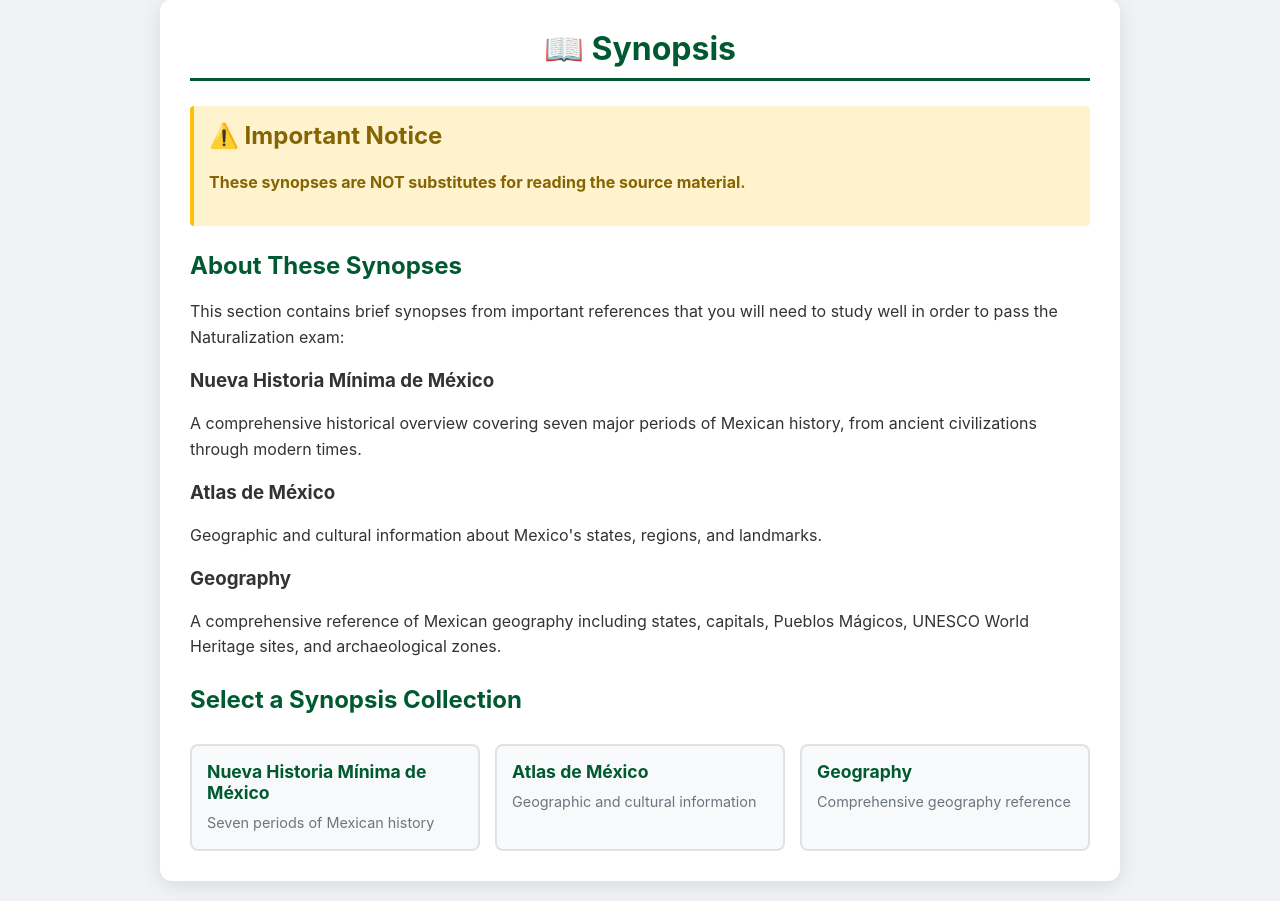
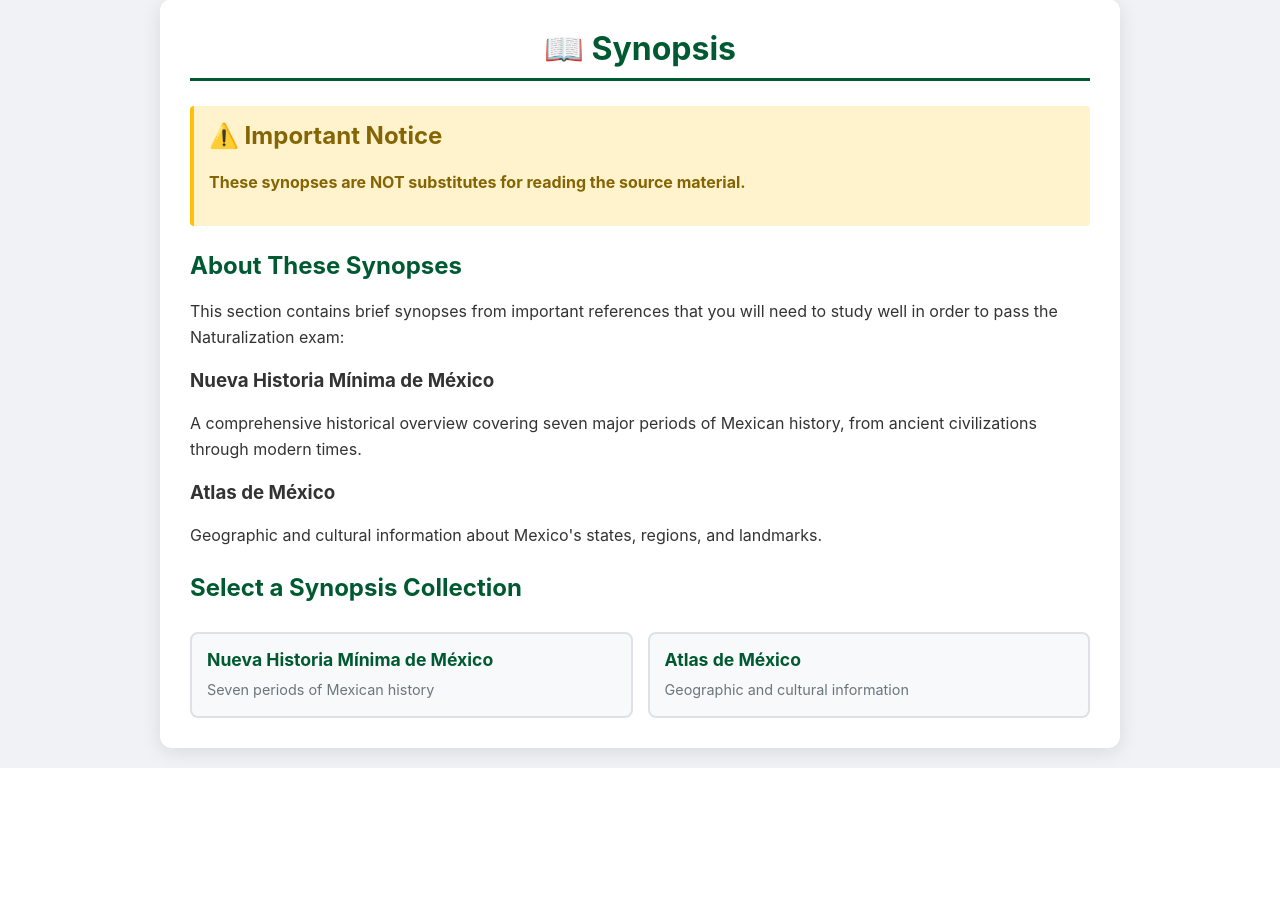
Before and after one commit to AlmostInteractive/Mexico-Naturalization-Study-Tool, a Flask app: page /synopsis in a window 1280 px wide. Shown: the part 101-1002 px from the top of the page. After the commit the page ends 869 px from the top, so only its background shows below. Run offline with Flask 3, Linux system fonts and the light colour scheme.

Commit message:
Fixed speech and made it better for all pages. Removed broken geography synopsis link.

```diff
--- a/app.py
+++ b/app.py
@@ -2751,12 +2751,6 @@ def synopsis_atlas6():
     return render_geography_reference('synopsis_atlas6.html')
 
 
-@app.route('/synopsis_geography')
-def synopsis_geography():
-    """Display the comprehensive geography reference page."""
-    return render_geography_reference('synopsis_geography.html')
-
-
 def render_geography_reference(template_name):
     """Helper function to render geography reference with data."""
     conn = get_db_connection()
--- a/templates/synopsis.html
+++ b/templates/synopsis.html
@@ -45,9 +45,6 @@
         <h3>Atlas de México</h3>
         <p>Geographic and cultural information about Mexico's states, regions, and landmarks.</p>
 
-        <h3>Geography</h3>
-        <p>A comprehensive reference of Mexican geography including states, capitals, Pueblos Mágicos, UNESCO World Heritage sites, and archaeological zones.</p>
-
         <h2>Select a Synopsis Collection</h2>
         <div class="synopsis-links">
             <a href="/synopsis_nmhm" class="synopsis-card">
@@ -58,10 +55,6 @@
                 <h3>Atlas de México</h3>
                 <p>Geographic and cultural information</p>
             </a>
-            <a href="/synopsis_geography" class="synopsis-card">
-                <h3>Geography</h3>
-                <p>Comprehensive geography reference</p>
-            </a>
         </div>
     </div>
 </body>
```
Also changed, not shown: static/speech.js (+15 -2 lines), templates/index.html (+4 -7 lines).
